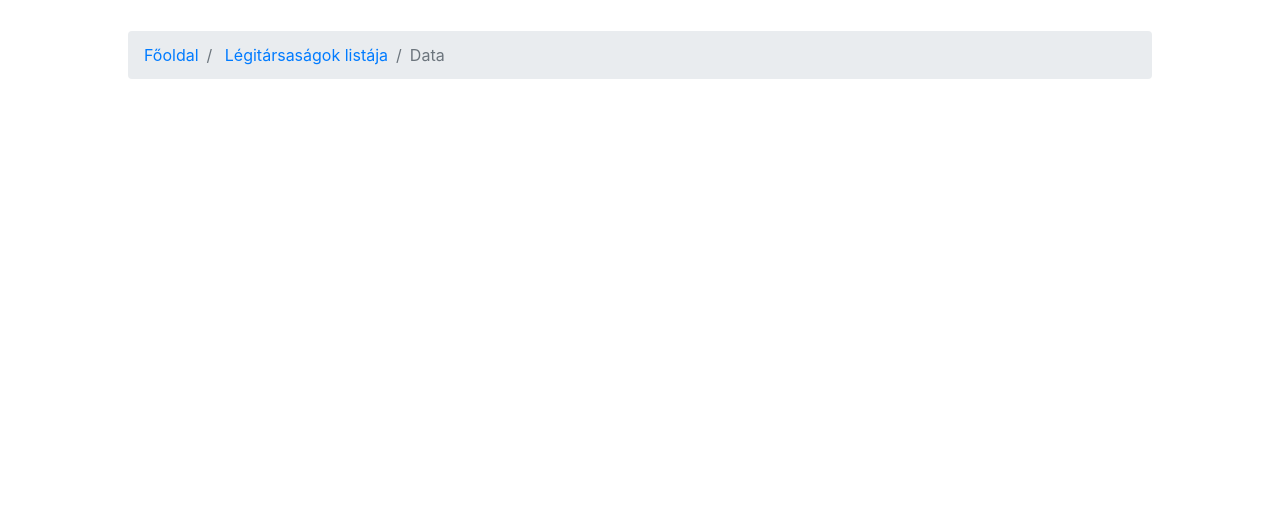
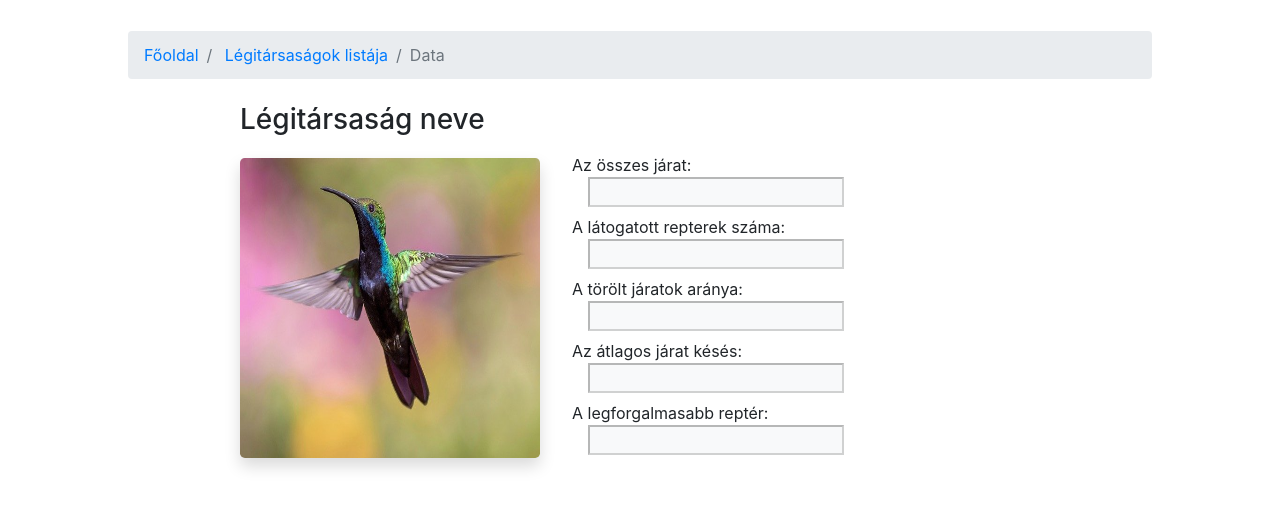
Before and after one commit to andras-zoltan/itmp-repulesi-statisztika-4-1, a plain HTML site: page pages/legitars.html in a window 1280 px wide. Shown: the part 206-714 px from the top of the page. Drawn offline with nearby package versions, Linux system fonts and the light colour scheme.

Commit message:
Konkrét légitársaság oldala adatmezőkkel

```diff
--- a/pages/legitars.html
+++ b/pages/legitars.html
@@ -32,6 +32,84 @@
         </nav>
     </div>
 
+    <!--ide jön a konkrét tartalom -->
+    <div class="kisgyerek">
+        <h3 class="mt-4 mx-5 mb-3">Légitársaság neve</h3>
+        <div class="media">
+          <img src="../images/hummingbird-1854225_640.jpg" class="align-self-center ml-5 mr-3 rounded-lg shadow" alt="kolibri" title="kolibri">
+
+          <div class="media-body ml-3">
+<!--            <h3 class="mt-0 mb-4">Légitársaság neve</h3>-->
+
+
+            <!-- ide jönnek az adatmezők -->
+            <div class="row">
+                <div class="col-12 mb-0">
+                    <label class="mb-0" for="osszjarat">
+                        Az összes járat:
+                    </label>
+                </div>
+                <div class="col-12 col-md-8 mt-0 mb-2 ml-3">
+                    <div class="slidecontainer">
+                        <input class="bg-light" type="number" id="osszjarat" disabled>
+                    </div>
+                </div>
+            </div>
+            <div class="row">
+                <div class="col-12 mb-0">
+                    <label class="mb-0" for="reptszam">
+                        A látogatott repterek száma:
+                    </label>
+                </div>
+                <div class="col-12 col-md-8 mt-0 mb-2 ml-3">
+                    <div class="slidecontainer">
+                        <input class="bg-light" type="number" id="reptszam" disabled>
+                    </div>
+                </div>
+            </div>
+            <div class="row">
+                <div class="col-12 mb-0">
+                    <label class="mb-0" for="torolt">
+                        A törölt járatok aránya:
+                    </label>
+                </div>
+                <div class="col-12 col-md-8 mt-0 mb-2 ml-3">
+                    <div class="slidecontainer">
+                        <input class="bg-light" type="text" id="torolt" disabled>
+                    </div>
+                </div>
+            </div>
+            <div class="row">
+                <div class="col-12 mb-0">
+                    <label class="mb-0" for="atlkeses">
+                        Az átlagos járat késés:
+                    </label>
+                </div>
+                <div class="col-12 col-md-8 mt-0 mb-2 ml-3">
+                    <div class="slidecontainer">
+                        <input class="bg-light" type="number" id="atlkeses" disabled>
+                    </div>
+                </div>
+            </div>
+            <div class="row">
+                <div class="col-12 mb-0">
+                    <label class="mb-0" for="legforg">
+                        A legforgalmasabb reptér:
+                    </label>
+                </div>
+                <div class="col-12 col-md-8 mt-0 mb-2 ml-3">
+                    <div class="slidecontainer">
+                        <input class="bg-light" type="text" id="legforg" disabled>
+                    </div>
+                </div>
+            </div>
+
+
+
+            <!-- adatmezők eddig -->
+          </div>
+        </div>
+    </div>
 
     <!-- Optional JavaScript -->
     <!-- jQuery first, then Popper.js, then Bootstrap JS -->
--- a/styles/style_legitars.css
+++ b/styles/style_legitars.css
@@ -6,3 +6,17 @@ body {
     width: 80vw;
     margin: auto;
 }
+
+img {
+    width: 300px;
+    height: 300px;
+}
+
+.media-body {
+    margin-right: 10vw;
+}
+
+.kisgyerek {
+    width: 70vw;
+    margin: auto;
+}
```
Also changed, not shown: images/hummingbird-1854225_640.jpg (added).
